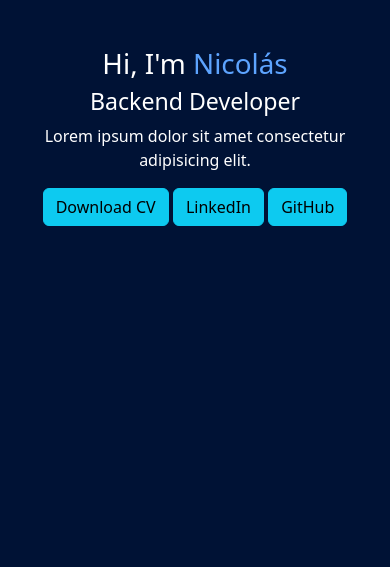
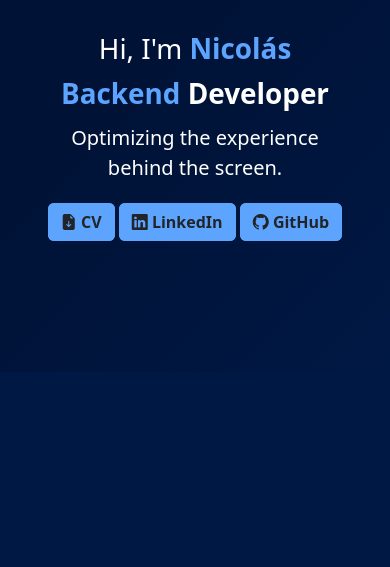
Before and after one commit to nicds-dev/portfolio, a Django app: page / in a window 390 px wide. Shown: the part 472-1039 px from the top of the page. Run offline with Django 4.2, Linux system fonts and the light colour scheme; data that the repository does not hold is empty.

Commit message:
home section finish

```diff
--- a/django_portfl/portfolio/static/main.css
+++ b/django_portfl/portfolio/static/main.css
@@ -1,5 +1,11 @@
 body {
     background-color: rgb(0, 18, 53);
+}
+section.section-dark {
+    background: linear-gradient(135deg, #001235 50%, #001844);
+}
+section.section-blue-gray {
+    background-color: #001844;
 }
 .navbar-blur {
     background-color: rgba(0, 10, 29, .40) !important;
@@ -12,14 +18,20 @@ body {
 .text-blue {
     color: rgb(93, 164, 255);
 }
+.btn-social {
+    background-color: #5DA4FF;
+    outline: 3px #5DA4FF solid;
+    outline-offset: -3px;
+    transition: 400ms;
+    margin-inline: 0.2rem;
+}
 @media (max-width: 992px) {
     .sidebar {
         background-color: rgba(0, 18, 53, .15);
         backdrop-filter: blur(8px);
+    }.btn-social {
+        margin-inline: 0rem;
     }
-    /*.h-center {
-
-    }*/
 }
 .offcanvas.offcanvas-start {
     width: 100%;
--- a/django_portfl/portfolio/templates/home.html
+++ b/django_portfl/portfolio/templates/home.html
@@ -6,6 +6,7 @@
     <meta name="viewport" content="width=device-width, initial-scale=1.0">
     <title>Home</title>
     <link href="https://cdn.jsdelivr.net/npm/bootstrap@5.3.1/dist/css/bootstrap.min.css" rel="stylesheet" integrity="sha384-4bw+/aepP/YC94hEpVNVgiZdgIC5+VKNBQNGCHeKRQN+PtmoHDEXuppvnDJzQIu9" crossorigin="anonymous">
+    <link rel="stylesheet" href="https://cdn.jsdelivr.net/npm/bootstrap-icons@1.10.5/font/bootstrap-icons.css">
     <link href="{% static 'main.css' %}" rel="stylesheet">
 </head>
 <body>
@@ -45,13 +46,32 @@
     </nav>
     <main>
 
-        <section class="container vh-100 pt-6 text-white d-flex align-items-center">
-            <div class="row p-4 align-items-center gap-5">
-                <div class="col-lg-7 order-2 order-lg-1 text-lg-start text-center ps-lg-4 ps-xxl-5">
-                    <h1>Hi, I'm <span class="text-blue">Nicolás</span></h1>
-                    <h3>Backend Developer</h3>
-                    <p>Lorem ipsum dolor sit amet consectetur adipisicing elit.</p>
-                    <div class="flex-row">
+        <section class="section-dark vh-100 pt-6 text-white d-flex align-items-center">
+            <div class="container mx-auto row p-4 align-items-center gap-5">
+                <div class="col-lg-7 order-2 order-lg-1 text-lg-start text-center ps-lg-4 ps-xxl-5 d-flex flex-column gap-1">
+                    <h1>Hi, I'm <span class="fw-bold text-blue">Nicolás</span></h1>
+                    <h2 class="fw-bold fs-1"><span class="text-blue">Backend</span> Developer</h2>
+                    <p class="fs-5">Optimizing the experience behind the screen.</p>
+                    <div class="">
+                        <a href="#" class="btn btn-social fw-semibold"><i class="bi bi-file-earmark-arrow-down-fill"></i> CV</a>
+                        <a href="#" class="btn btn-social fw-semibold"><i class="bi bi-linkedin"></i> LinkedIn</a>
+                        <a href="#" class="btn btn-social fw-semibold"><i class="bi bi-github"></i> GitHub</a>
+                    </div>
+                </div>
+                <div class="col-lg-4 col-md-8 order-1 mx-auto">
+                    <img src="../media/portfolio/images/perfil.png" alt="" class="img-fluid rounded-circle p-lg-1 p-xl-3">
+                </div>
+            </div>
+
+        </section>
+
+        <section class="section-blue-gray vh-100 pt-6 text-white d-flex align-items-center">
+            <div class="container mx-auto row p-4 align-items-center gap-5">
+                <div class="col-lg-7 order-2 order-lg-1 text-lg-start text-center ps-lg-4 ps-xxl-5 d-flex flex-column gap-1">
+                    <h1>Hi, I'm <span class="fw-bold text-blue">Nicolás</span></h1>
+                    <h2 class="fw-bold fs-1"><span class="text-blue">Backend</span> Developer</h2>
+                    <p class="fs-5">Optimizing the experience behind the screen.</p>
+                    <div class="">
                         <a href="#" class="btn btn-info">Download CV</a>
                         <a href="#" class="btn btn-info">LinkedIn</a>
                         <a href="#" class="btn btn-info">GitHub</a>
@@ -62,16 +82,6 @@
                 </div>
             </div>
 
-        </section>
-        <section class="container vh-100 pt-6 text-white d-flex flex-column justify-content-center align-items-center gap-1">
-            <h1>Hi, I'm <span class="text-blue">Nicolás</span></h1>
-            <h3>Backend Developer</h3>
-            <p>Lorem ipsum dolor sit amet consectetur adipisicing elit.</p>
-            <div class="flex-row">
-                <a href="#" class="btn btn-info">Download CV</a>
-                <a href="#" class="btn btn-info">LinkedIn</a>
-                <a href="#" class="btn btn-info">GitHub</a>
-            </div>
         </section>
     </main>
 
```
